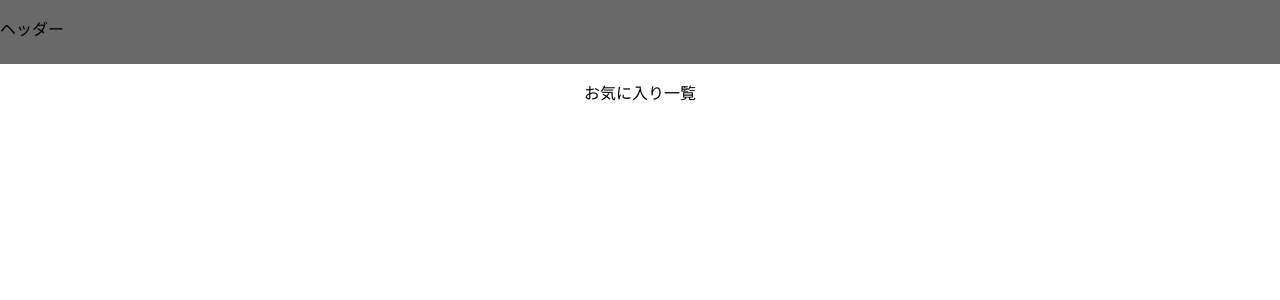
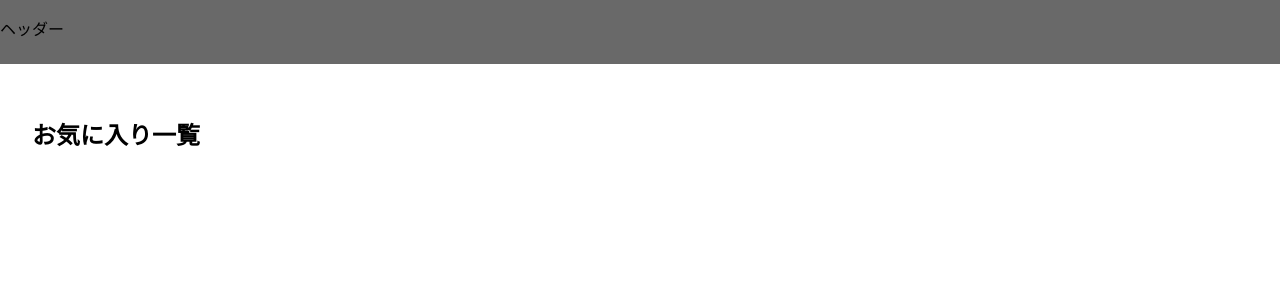
Before and after one commit to koke-desu/open-data-app, a Next.js app: page /favorite in a window 1280 px wide. Shown: the top 300 px of the page. Built offline with nearby package versions, Linux system fonts and the light colour scheme.

Commit message:
FavoritePageをTopPageと同様にGridレイアウトに

```diff
--- a/components/page/FavoritePage/FavoritePage.module.css
+++ b/components/page/FavoritePage/FavoritePage.module.css
@@ -0,0 +1,12 @@
+.container {
+  padding: 2rem;
+  width: 100%;
+  display: grid;
+  grid-template-columns: repeat(3, 1fr);
+  gap: 2rem;
+}
+
+.title {
+  grid-column-start: 1;
+  grid-column-end: 4;
+}
--- a/components/page/FavoritePage/FavoritePage.tsx
+++ b/components/page/FavoritePage/FavoritePage.tsx
@@ -11,8 +11,8 @@ const FavoritePage: React.VFC<Props> = ({}) => {
   console.log(favorite.get());
 
   return (
-    <div>
-      <p>お気に入り一覧</p>
+    <div className={style.container}>
+      <h2 className={style.title}>お気に入り一覧</h2>
       {favorite.get().map((city) => (
         <CityCard city={city} key={`favorite-${city.id}`} />
       ))}
```
